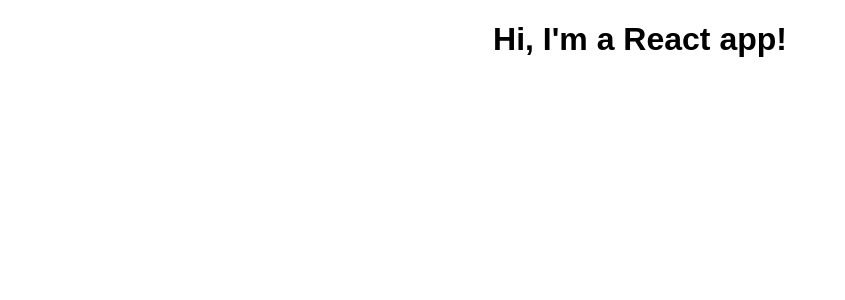
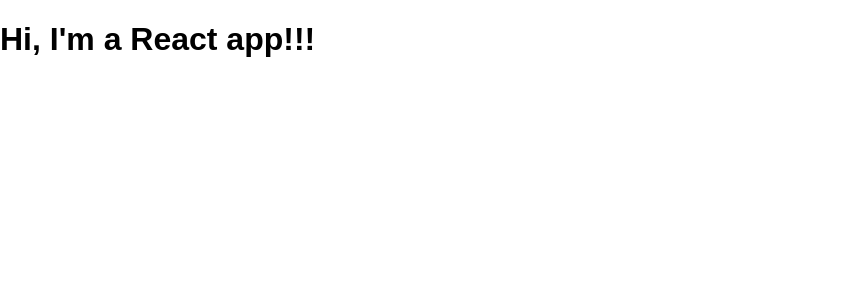
Before and after one commit to gaetanBloch/react-basics, a React (Create React App) app: page / in a window 1280 px wide. Shown: the top 300 px of the page, without its empty margins (0-845 px from the left). Built offline with nearby package versions, Linux system fonts and the light colour scheme.

Commit message:
Create Component by using React.createElement

```diff
--- a/src/App.js
+++ b/src/App.js
@@ -3,11 +3,16 @@
 
 class App extends Component {
   render() {
-    return (
-      <div className="App">
-        <h1>Hi, I'm a React app!</h1>
-      </div>
-    );
+    // return (
+    //   <div className="App">
+    //     <h1>Hi, I'm a React app!</h1>
+    //   </div>
+    // );
+    return React.createElement(
+      'div',
+      null,
+      React.createElement('h1', null, 'Hi, I\'m a React app!!!'
+      ));
   }
 }
 
```
